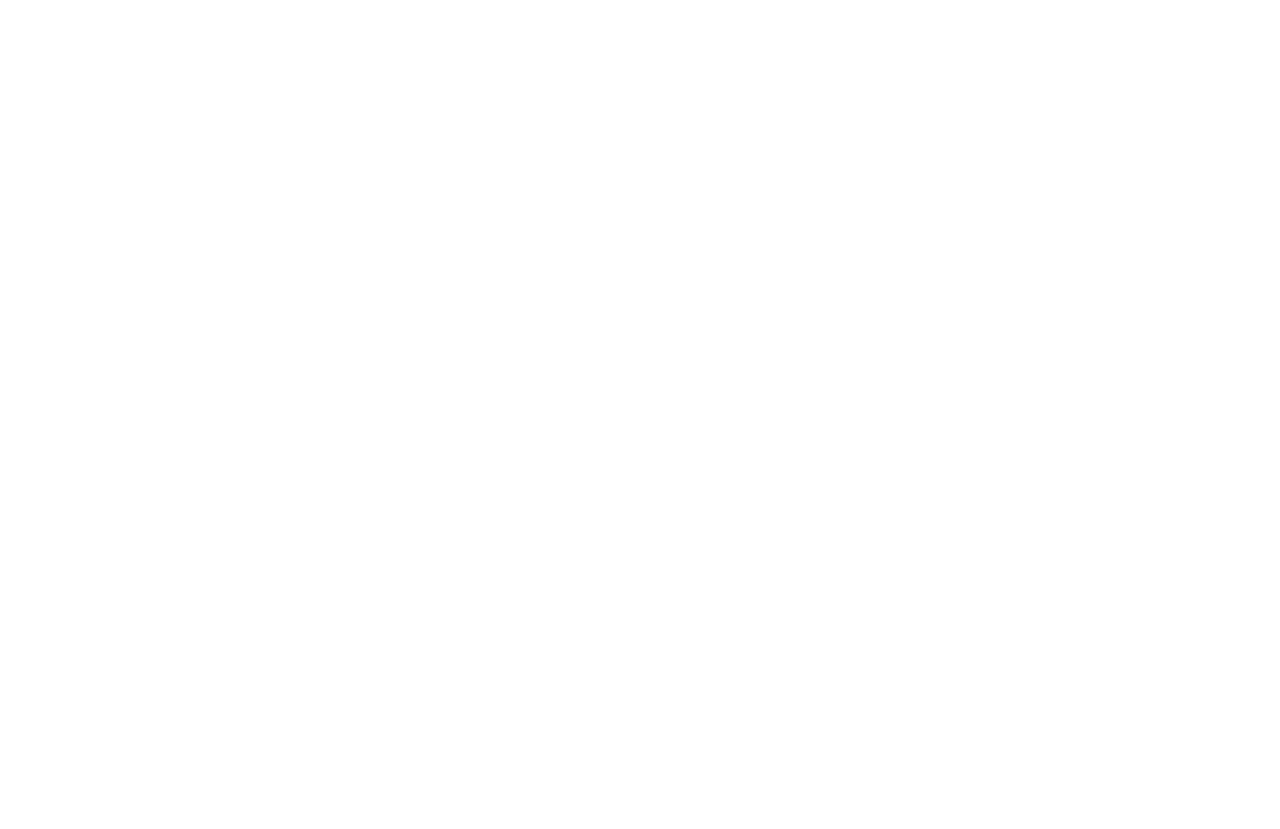
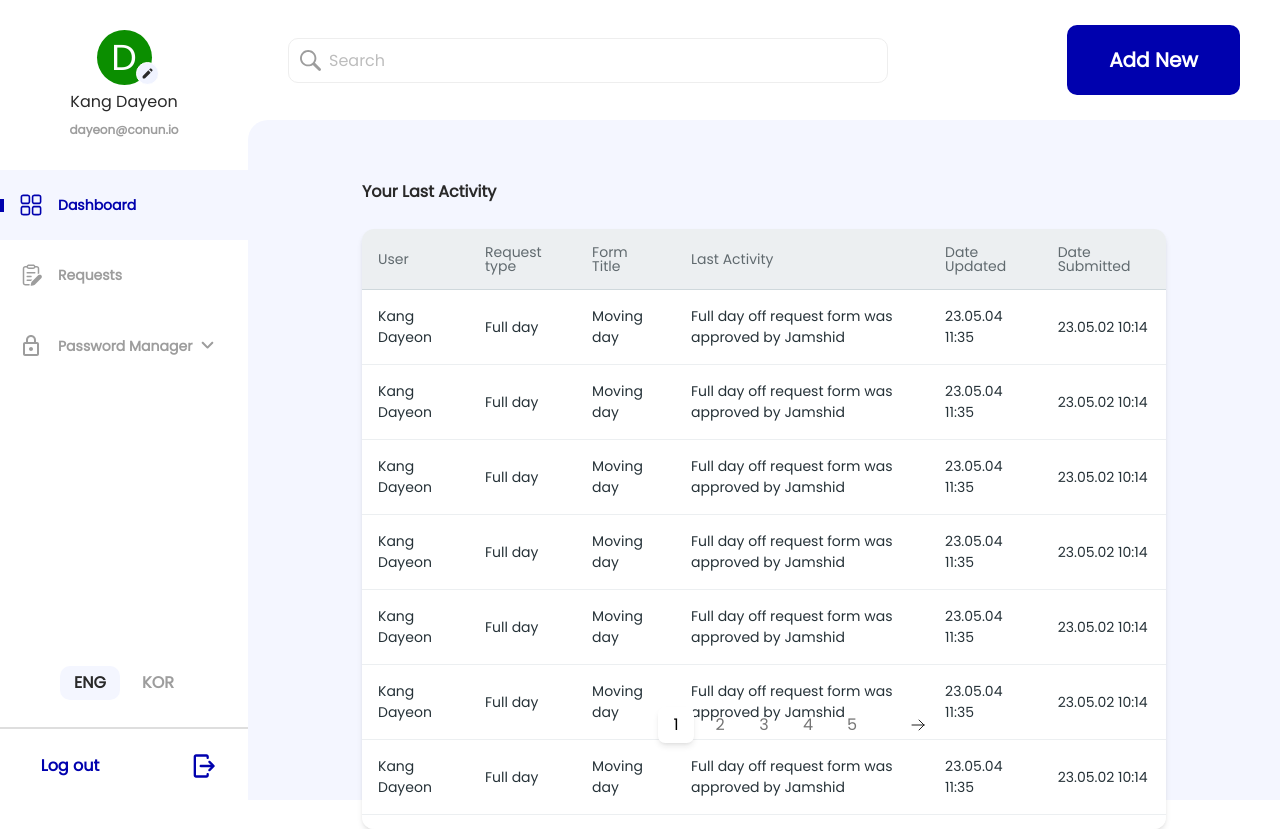
Before and after one commit to CONUN-Global/conun-profile-dashboard, a React (Vite) app: page /main/dashboard in a window 1280 px wide. Before the commit this address led to /. Before the commit the page ends 800 px from the top, so only its background shows below. Built offline with nearby package versions, Linux system fonts and the light colour scheme.

Commit message:
made routing configurations in main dashboard section

```diff
--- a/src/Layout/index.tsx
+++ b/src/Layout/index.tsx
@@ -3,9 +3,7 @@
 
 const Layout: React.FC = () => (
   <>
-    {/* <Header /> */}
     <Outlet />
-    {/* <Footer /> */}
   </>
 )
 
--- a/src/components/TabSection/index.tsx
+++ b/src/components/TabSection/index.tsx
@@ -1,12 +1,14 @@
-import React from 'react'
+import React, { useEffect } from 'react'
 import DropdownLogo from '../../assets/dashboard/dropdown.svg?react'
-import { DashboardTab } from '../../pages/Dashboard'
+import { MainTab } from '../../pages/Main'
+import { useLocation, useNavigate } from 'react-router-dom'
 
 interface TabData {
-  dashboardTabs: DashboardTab[]
+  mainTabs: MainTab[]
   selectedTab: number | null
+  setSelectedTab: (num: number | null) => void
   selectedChild: string | null
-  handleParentClick: (index: number) => void
+  handleParentClick: (index: number, text: string) => void
   handleChildClick: (childText: string) => void
   selectedLanguage: string | null
   handleLanguage: (lang: string) => void
@@ -36,14 +38,24 @@
 }
 
 const TabSection = ({
-  dashboardTabs,
+  mainTabs,
   selectedTab,
+  setSelectedTab,
   selectedChild,
   handleParentClick,
   handleChildClick,
   selectedLanguage,
   handleLanguage
 }: TabData) => {
+  const { pathname } = useLocation()
+  const navigate = useNavigate()
+  useEffect(() => {
+    if (pathname === '/main') navigate('/main/dashboard')
+    if (pathname === '/main/dashboard') setSelectedTab(0)
+    if (pathname === '/main/requests') setSelectedTab(1)
+    if (pathname === '/main/password-manager') setSelectedTab(2)
+  }, [pathname])
+
   return (
     <section className={classes.tabContainer}>
       <div className={classes.imgContainer}>
@@ -58,7 +70,7 @@
       <p className={classes.email}>dayeon@conun.io</p>
 
       <div className={classes.bottomDiv}>
-        {dashboardTabs.map((item, index) => (
+        {mainTabs.map((item, index) => (
           <div>
             <div
               className={`${classes.tab} ${
@@ -66,7 +78,7 @@
                   ? 'bg-secondary-blue'
                   : ''
               }`}
-              onClick={() => handleParentClick(index)}
+              onClick={() => handleParentClick(index, item.text)}
             >
               {React.cloneElement(item.Logo as React.ReactElement, {
                 fill:
@@ -107,7 +119,7 @@
                 <div
                   className={`${classes.childTxt} ${
                     selectedChild === child.childText
-                      ? 'text-custom-blue bg-secondary-blue'
+                      ? 'bg-secondary-blue text-custom-blue'
                       : 'text-custom-grey'
                   }`}
                   onClick={() => handleChildClick(child.childText)}
--- a/src/pages/Dashboard/index.tsx
+++ b/src/pages/Main/index.tsx
@@ -6,16 +6,17 @@
 import TabSection from '../../components/TabSection'
 import MainContent from '../../components/MainContent'
 import Header from '../../components/Header'
+import { useNavigate } from 'react-router-dom'
 export interface DashboardChild {
   childText: string
 }
-export interface DashboardTab {
+export interface MainTab {
   Logo: React.ReactNode
   text: string
   children?: DashboardChild[]
 }
 
-const dashboardTabs: DashboardTab[] = [
+const mainTabs: MainTab[] = [
   {
     Logo: <DashboardLogo />,
     text: 'Dashboard'
@@ -31,14 +32,22 @@
   }
 ]
 
-const Dashboard = () => {
-  const [selectedTab, setSelectedTab] = useState<number | null>(0)
+const Main = () => {
+  const [selectedTab, setSelectedTab] = useState<number | null>(null)
   const [selectedChild, setSelectedChild] = useState<string | null>(null)
   const [selectedLanguage, setSelectedLanguage] = useState<string | null>('ENG')
+  const navigate = useNavigate()
 
-  const handleParentClick = (index: number) => {
+  const handleParentClick = (index: number, text: string) => {
     setSelectedTab(index)
     setSelectedChild(null)
+    if (text === 'Dashboard') {
+      navigate('/main/dashboard')
+    } else if (text === 'Requests') {
+      navigate('/main/requests')
+    } else if (text === 'Password Manager') {
+      navigate('/main/password-manager')
+    }
   }
 
   const handleChildClick = (childText: string) => {
@@ -48,8 +57,9 @@
   const handleLanguage = (lang: string) => setSelectedLanguage(lang)
 
   const tabData = {
-    dashboardTabs,
+    mainTabs,
     selectedTab,
+    setSelectedTab,
     selectedChild,
     selectedLanguage,
     handleParentClick,
@@ -57,7 +67,7 @@
     handleLanguage
   }
   return (
-    <div className='w-screen h-screen'>
+    <div className='h-screen w-screen'>
       <Header />
       <TabSection {...tabData} />
       <MainContent />
@@ -65,4 +75,4 @@
   )
 }
 
-export default Dashboard
+export default Main
```
Also changed, not shown: src/router/publicRoutes.tsx (+9 -4 lines).
